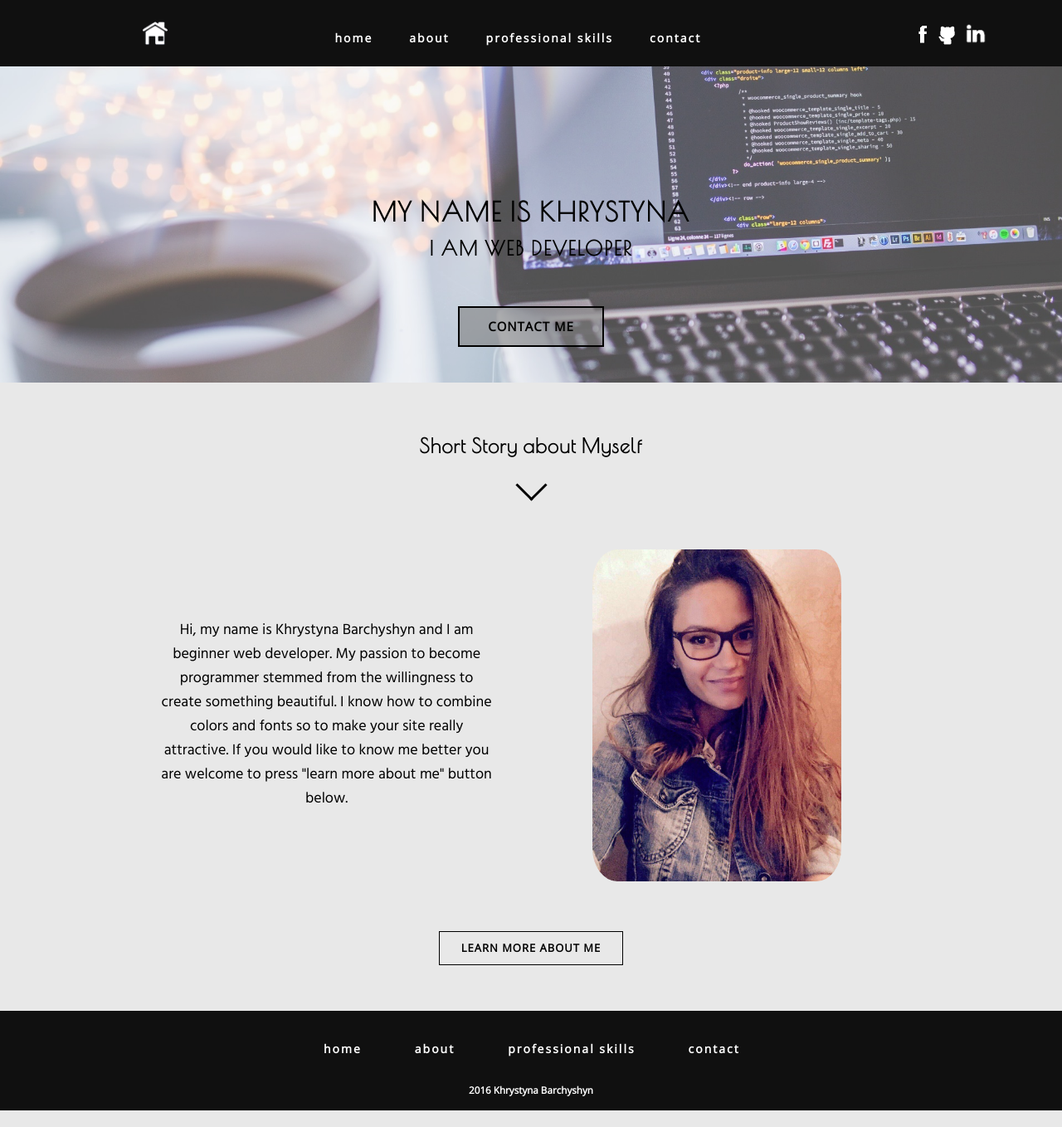
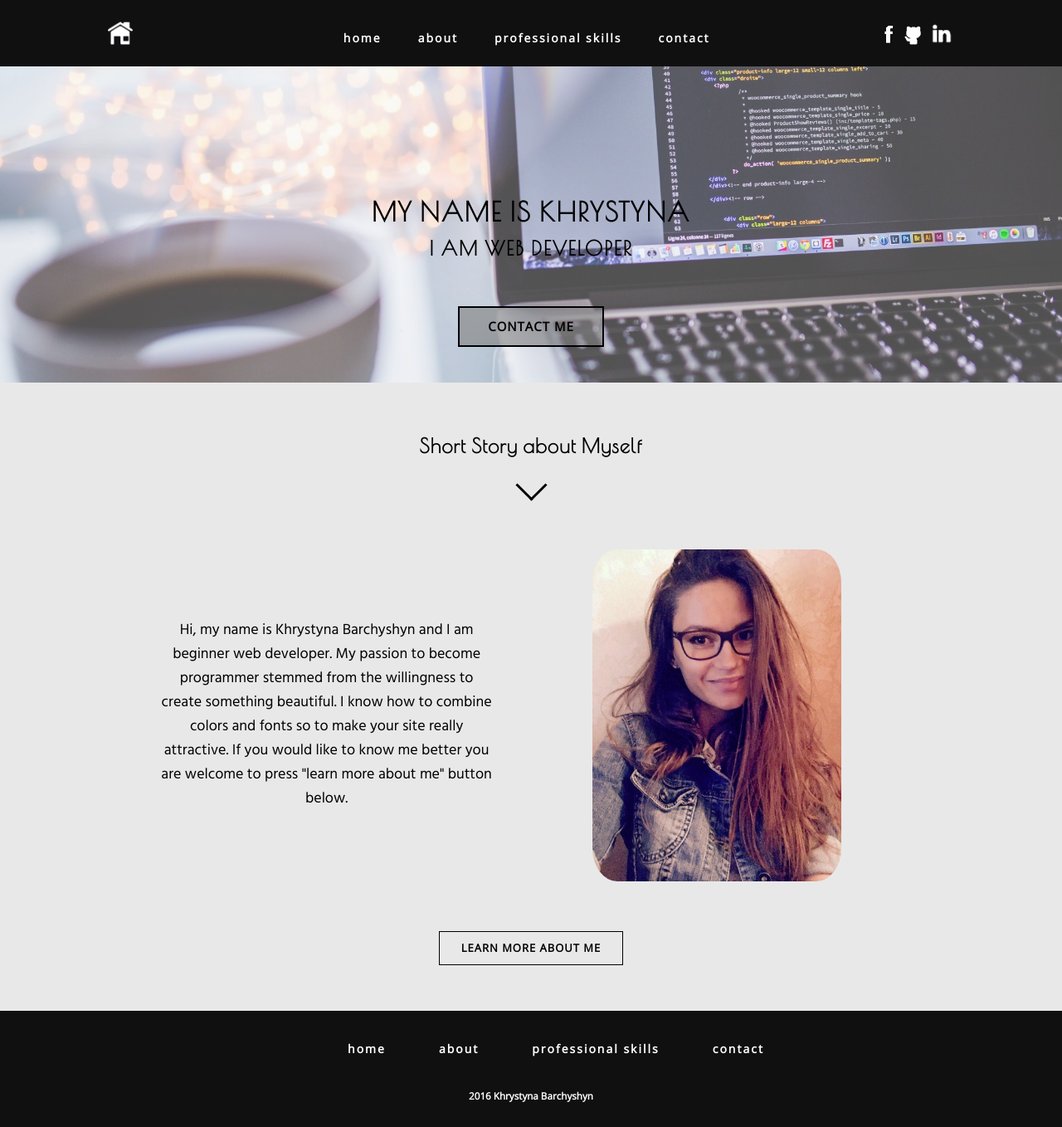
Before and after one commit to KhrystynaBarchyshyn/firstwebsite, a plain HTML site: page index.html in a window 1280 px wide. Shown: the whole page at 83% size. Drawn offline with nearby package versions, Linux system fonts and the light colour scheme.

Commit message:
Updated header and footer styles

```diff
--- a/styles/common.css
+++ b/styles/common.css
@@ -17,7 +17,7 @@ header .row {
 }
 
 header .header_content {
-    padding: 0 4%;
+    /*padding: 0 4%;*/
     height: 80px;
     float: left;
     width: 100%;
@@ -70,39 +70,30 @@ header nav li a:hover {
     padding-right: 1%;
 }
 
-@media screen and (min-width: 800px) {
-    .social {
-        visibility: visible;
-        float: right;
-        list-style: none;
-        margin: 25px 0 0 0;
-        display:block;
-        width: auto;
-    }
 
-    header nav {
-        margin-right: 20%;
-    }
-}
 
 footer {
     background-color: #101010;
     height: 120px;
     width: 100%;
+    padding-top: 20px;
 }
 
-.row_footer {
+
+footer nav {
+    display: block;
+    float:right;
+    /*position: static;*/
     margin: 0 auto;
     max-width: 1040px;
     height: 100%;
+    text-align: center;
+    margin-right: 7%;
+    height:100px;
 }
 
-footer nav {
-    display: block;
-    padding-top: 20px;
-    width: 700px;
-    margin: 0 auto;
-    /*position: static;*/
+footer nav ul {
+    padding-left: 0;
 }
 
 footer li {
@@ -132,4 +123,26 @@ footer nav li a:hover {
     font-family: 'Open Sans', sans-serif;
     font-weight: bold;
     font-size: 14px;
+    margin: 0 auto;
+    width: 100%;
 }
+
+@media screen and (min-width: 1000px) {
+    .social {
+        visibility: visible;
+        float: right;
+        list-style: none;
+        margin: 25px 0 0 0;
+        display:block;
+        width: auto;
+    }
+
+    header nav {
+        margin-right: 15%;
+    }
+
+    footer nav {
+        float:none;
+        margin-right: auto;
+    }
+}
```
